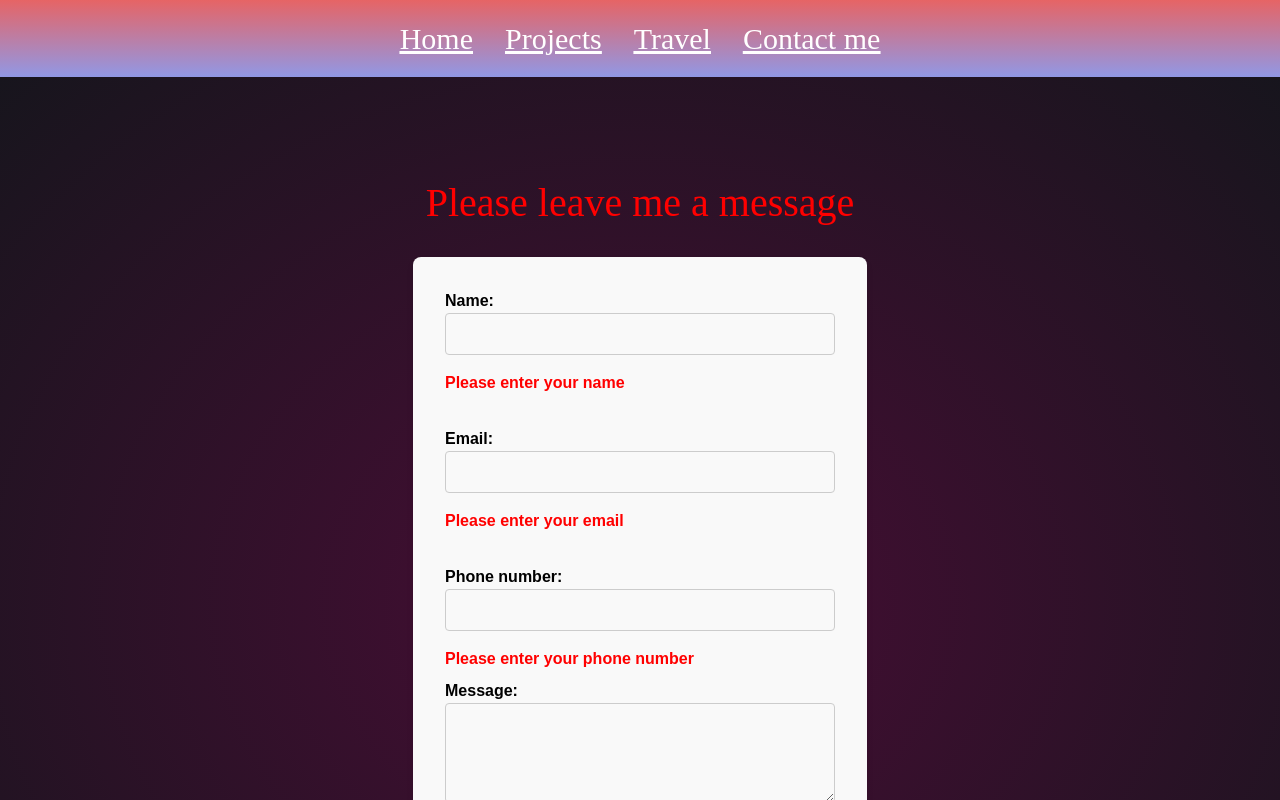
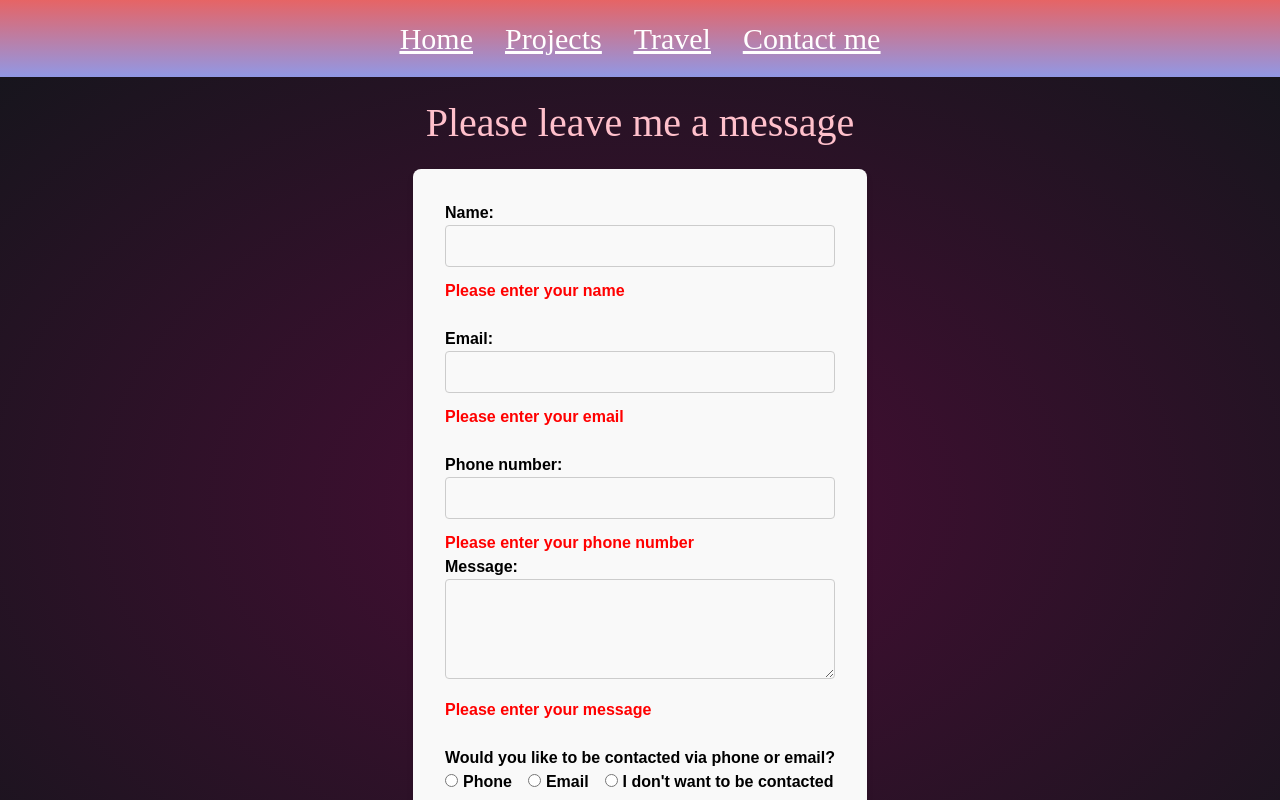
Before and after one commit to linh-pham19/personal-website, a React (Vite) app in the folder personal-website/: page /contact in a window 1280 px wide. Shown: the top 800 px of the page. Built offline with nearby package versions, Linux system fonts and the light colour scheme; no server answers.

Commit message:
added banner. Can submit two messages in a row with no issues

```diff
--- a/personal-website/src/App.css
+++ b/personal-website/src/App.css
@@ -1,3 +1,6 @@
+
+
+
 html, body {
   height: 100%; /* Ensure the page takes up the full height */
   margin: 0; /* Remove default margin */
@@ -23,9 +26,9 @@ main {
 h1 {
   font-size: 8rem; /* Large font size for the main title */
   font-family: "Henny Penny", cursive;
-  color: red; /* White text color */
+  color: pink; /* White text color */
   text-align: center; /* Center the title */
-  margin-top: 2rem; /* Add space above the title */
+  margin-top: 0rem; /* Add space above the title */
 }
 
 .navbar {
@@ -68,7 +71,7 @@ footer {
 main {
   background: radial-gradient(#480d35 ,#17151d);
   color: white; /* Dark text color */
-  padding: 2rem; /* For readability */
+  padding: 0rem 2rem; /* For readability */
   box-shadow: 0 4px 6px rgba(0, 0, 0, 0.1); /* Optional: Add a subtle shadow */
   font-family: Arial, sans-serif; /* Ensure consistent font */
   text-align: center; /* Center the text */
@@ -76,12 +79,12 @@ main {
 
 .contact-page {
   text-align: center; /* Center the content */
-  padding: 2rem; /* Add padding around the page */
+  padding: 1rem; /* Add padding around the page */
 }
 
 .contact-title {
   font-size: 40px; /* Large font size for the title */
-  margin-bottom: 1.5rem; /* Add space below the title */
+  margin-bottom: 1rem; /* Add space below the title */
 }
 
 .contact-form {
@@ -96,7 +99,7 @@ main {
 .form-label {
   color:black;
   display: block; /* Make labels appear on their own line */
-  margin-bottom: 0.5rem; /* Add space below the label */
+  /* margin-bottom: 0.5rem; Add space below the label */
   font-weight: bold; /* Make the label text bold */
 }
 
@@ -104,7 +107,7 @@ main {
 .form-textarea {
   width: 100%; /* Make inputs and textarea full width */
   padding: 0.5rem; /* Add padding inside the inputs */
-  margin-bottom: 1rem; /* Add space below each input */
+  margin-bottom: 0.75rem; /* Add space below each input */
   border: 1px solid #ccc; /* Light border */
   border-radius: 4px; /* Rounded corners */
   font-size: 1rem; /* Consistent font size */
@@ -187,4 +190,44 @@ input[type="radio"]{
   word-wrap: break-word;
   margin: auto;
   text-align: left;
+  margin-top: 20px;
 }
+
+/* The alert message box */
+.alert {
+  padding: 20px;
+  background-color: green; /* Red */
+  color: white;
+  margin-bottom: 15px;
+}
+
+/* The close button */
+.closebtn {
+  margin-left: 15px;
+  color: white;
+  font-weight: bold;
+  float: right;
+  font-size: 22px;
+  line-height: 20px;
+  cursor: pointer;
+  transition: 0.3s;
+}
+
+/* When moving the mouse over the close button */
+.closebtn:hover {
+  color: black;
+}
+
+.banner {
+  position: fixed; /* Fix the banner in place */
+  top: 50%; /* Position it 50% from the top */
+  left: 50%; /* Position it 50% from the left */
+  transform: translate(-50%, -50%); /* Center it by offsetting 50% of its width and height */
+  background-color: green; /* Background color for the banner */
+  color: white; /* Text color */
+  padding: 2rem; /* Add padding inside the banner */
+  border-radius: 8px; /* Rounded corners */
+  box-shadow: 0 4px 6px rgba(0, 0, 0, 0.2); /* Add a subtle shadow */
+  text-align: center; /* Center the text inside the banner */
+  z-index: 1000; /* Ensure it appears above other elements */
+}
--- /dev/null
+++ b/personal-website/src/components/Banner.tsx
@@ -0,0 +1,26 @@
+import React from 'react'
+import { useState } from 'react';
+
+// Callback function to notify when the banner is closed
+type BannerProps = {
+    onClose: () => void;
+  };
+
+function Banner({ onClose }: BannerProps) {
+const [isBannerVisible, setIsBannerVisible] = useState(true);
+function handleCloseBanner () {
+    setIsBannerVisible(false);
+    onClose(); // Notify the parent component to unblur the background
+}
+if (!isBannerVisible) return null;
+
+
+  return (
+    <div className="banner">
+  <span className="closebtn" onClick={handleCloseBanner}>&times;</span>
+  Your message has been sent successfully!
+</div>
+  )
+}
+
+export default Banner;
--- a/personal-website/src/pages/ContactMePage.tsx
+++ b/personal-website/src/pages/ContactMePage.tsx
@@ -1,6 +1,7 @@
 import React, { useState } from 'react'
 import '../App.css'
 import emailjs from 'emailjs-com';
+import Banner from '../components/Banner';
 
 function ContactMePage() {
   // Define the type of error message
@@ -32,6 +33,8 @@ function ContactMePage() {
     phoneNumber: errorMessages.phoneNumber,
     message: errorMessages.message,
   } as ErrorMessages);
+  const [banner,setBanner] = useState(false)
+  const [isBlurred, setIsBlurred] = useState(false);
 
 
   const SERVICE_ID = import.meta.env.VITE_REACT_APP_EMAILJS_SERVICE_ID;
@@ -39,7 +42,7 @@ function ContactMePage() {
   const PUBLIC_KEY = import.meta.env.VITE_REACT_APP_EMAILJS_PUBLIC_KEY;
 
   // Validate form fields and print out errors if any
-  const validateForm = () => {
+  const isFormValid = () => {
     const newErrors: { name?: string, email?: string, phoneNumber?: string, message?: string, contactPreference?: string } = {};
     if (!name.trim()) {
       newErrors.name = errorMessages.name;
@@ -81,31 +84,43 @@ function ContactMePage() {
   const handleSubmit = (event: React.FormEvent) => {
     event.preventDefault();
 
-    if (validateForm()) {
-      alert('Thank you for sending me a message!');
-      // Clear form fields after successful submission
-      setName('');
-      setEmail('');
-      setMessage('');
-      setPhoneNumber('');
-      setContactPreference('');
-      setErrors({});
+    if (!isFormValid()) {
+      return;
     }
     emailjs.sendForm(SERVICE_ID, TEMPLATE_ID, event.target as HTMLFormElement, PUBLIC_KEY)
     .then((result) => {
-      console.log(result.text);
       alert('Message Sent Successfully')
     }, (error) => {
       console.log(error.text);
       alert('Something went wrong!')
     });
+
+   // Reset all form fields
+   setName('');
+   setEmail('');
+   setPhoneNumber('');
+   setMessage('');
+   setContactPreference('');
+   // Clear all error messages
+   setErrors(errorMessages);
+
+
   (event.target as HTMLFormElement).reset()
+  setBanner(true)
+  setIsBlurred(true);
   };
 
+  const handleBannerClose = () => {
+    setBanner(false);
+    setIsBlurred(false);
+  }
   return (
-    <div className="contact-page">
+    <>
+    {banner && <Banner onClose={handleBannerClose}/>}
+    <div className="contact-page" style={{filter: isBlurred ? 'blur(5px)' : 'none'}}>
       <h1 className="contact-title">Please leave me a message</h1>
       <form onSubmit={handleSubmit} className="contact-form">
+        {!isFormValid && <p style={{color: 'red'}}>Please see error(s) below</p>}
         <label className="form-label">
           Name:
           <input
@@ -133,13 +148,13 @@ function ContactMePage() {
         <label className="form-label">
           Phone number:
           <input
-            type="phoneNumber"
+            type="text"
             name="phoneNumber"
             className="form-input"
             value={phoneNumber}
             onChange={(e) => setPhoneNumber(e.target.value)}
           />
-          {errors.email && <p className="form-error" style={{ color: 'red' }}>{errors.phoneNumber}</p>}
+          {errors.phoneNumber && <p className="form-error" style={{ color: 'red' }}>{errors.phoneNumber}</p>}
         </label>
         <label className="form-label">
           Message:
@@ -192,6 +207,7 @@ function ContactMePage() {
         <button type="submit" className="form-button">Submit</button>
       </form>
     </div>
+  </>
   );
 }
 
```
